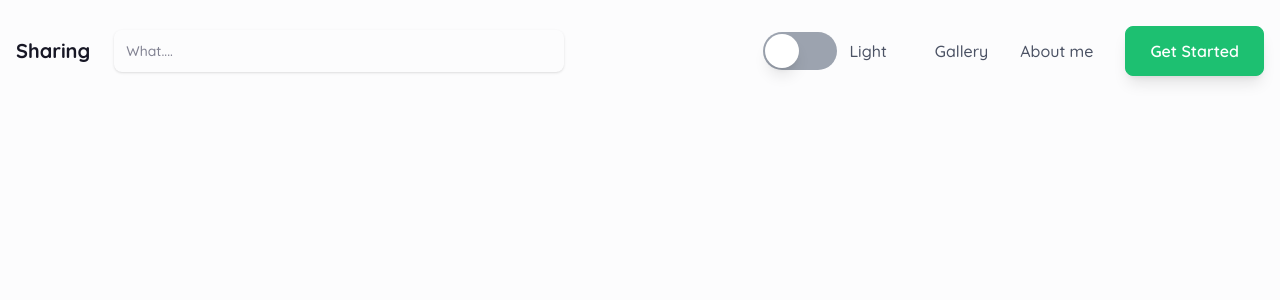
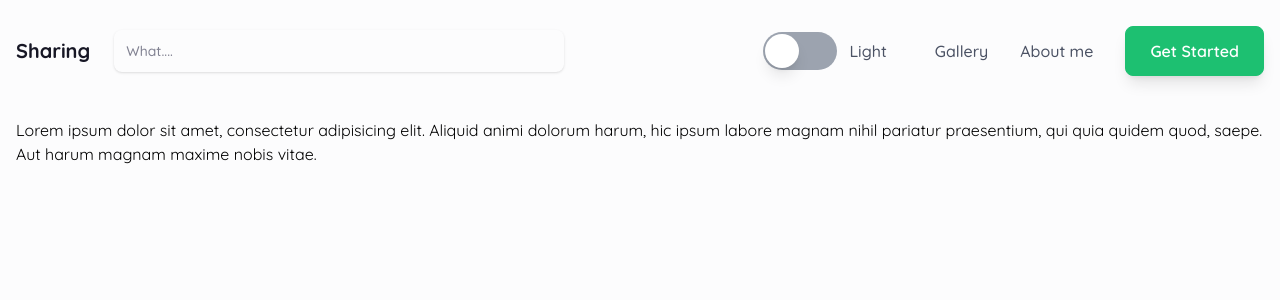
Before and after one commit to sonicname/mern-app-sharing-network, a React (Vite) app in the folder client/: page / in a window 1280 px wide. Shown: the top 300 px of the page. Built offline with nearby package versions, Linux system fonts and the light colour scheme.

Commit message:
refactor code and fix dark mode

```diff
--- a/client/src/components/layouts/Header.tsx
+++ b/client/src/components/layouts/Header.tsx
@@ -3,10 +3,7 @@ import { Container } from "./index";
 import classNames from "classnames";
 import { Button } from "../index";
 import { NavHamburger, NavLinkItem, NavSearch } from "../navbar";
-import {
-  IGlobalState,
-  useGlobalContext,
-} from "../../contexts/global/globalContext";
+import { IGlobalState, useGlobalContext } from "../../contexts/global";
 import NavSwitchDarkMode from "../navbar/NavSwitchDarkMode";
 
 const Header = () => {
--- a/client/src/components/navbar/NavSwitchDarkMode.tsx
+++ b/client/src/components/navbar/NavSwitchDarkMode.tsx
@@ -1,9 +1,6 @@
 import React from "react";
 import Toggle from "../Toggle";
-import {
-  IGlobalState,
-  useGlobalContext,
-} from "../../contexts/global/globalContext";
+import { IGlobalState, useGlobalContext } from "../../contexts/global";
 
 const NavSwitchDarkMode = () => {
   const { dark, switchDarkMode } = useGlobalContext() as IGlobalState;
--- a/client/src/contexts/global/globalContext.tsx
+++ b/client/src/contexts/global/globalContext.tsx
@@ -1,4 +1,10 @@
-import { createContext, ReactNode, useContext, useReducer } from "react";
+import {
+  createContext,
+  ReactNode,
+  useContext,
+  useEffect,
+  useReducer,
+} from "react";
 import globalReducers from "./globalReducers";
 import { GlobalAction } from "./globalAction";
 
@@ -23,14 +29,13 @@ const initialState: IGlobalState = {
 export const GlobalProvider = (props: { children: ReactNode }) => {
   const [globalState, dispatch] = useReducer(globalReducers, initialState);
 
-  const switchDarkMode = () => {
-    dispatch({ type: GlobalAction.CHANGE_DARKMODE });
+  useEffect(() => {
     if (!theme) {
-      !globalState.dark
+      globalState.dark
         ? localStorage.setItem("theme", "dark")
         : localStorage.setItem("theme", "light");
     } else {
-      !globalState.dark
+      globalState.dark
         ? localStorage.setItem("theme", "dark")
         : localStorage.setItem("theme", "light");
     }
@@ -40,6 +45,10 @@ export const GlobalProvider = (props: { children: ReactNode }) => {
     } else {
       document.documentElement.classList.remove("dark");
     }
+  }, [globalState.dark]);
+
+  const switchDarkMode = () => {
+    dispatch({ type: GlobalAction.CHANGE_DARKMODE });
   };
 
   const changeShowMenu = () => {
--- /dev/null
+++ b/client/src/contexts/global/index.tsx
@@ -0,0 +1,12 @@
+import { IGlobalAction, GlobalAction } from "./globalAction";
+
+import {
+  IGlobalState,
+  GlobalProvider,
+  useGlobalContext,
+} from "./globalContext";
+
+import globalReducers from "./globalReducers";
+
+export { useGlobalContext, GlobalAction, GlobalProvider, globalReducers };
+export type { IGlobalState, IGlobalAction };
--- a/client/src/main.tsx
+++ b/client/src/main.tsx
@@ -6,9 +6,12 @@ import { ToastContainer } from "react-toastify";
 import "react-toastify/dist/ReactToastify.css";
 import "./index.css";
 import Loading from "./components/Loading";
-import { GlobalProvider } from "./contexts/global/globalContext";
+import { GlobalProvider } from "./contexts/global";
 
 const HomePage = lazy(() => import("./pages/HomePage"));
+const SignUpPage = lazy(() => import("./pages/SignUpPage"));
+// @ts-ignore
+const SignInPage = lazy(() => import("./pages/SignInPage"));
 
 ReactDOM.createRoot(document.getElementById("root") as HTMLElement).render(
   <>
@@ -23,6 +26,8 @@ ReactDOM.createRoot(document.getElementById("root") as HTMLElement).render(
         <BrowserRouter>
           <Routes>
             <Route path="/" element={<HomePage />} />
+            <Route path="/signup" element={<SignUpPage />} />
+            <Route path="/signin" element={<SignInPage />} />
           </Routes>
         </BrowserRouter>
       </Suspense>
--- a/client/src/pages/HomePage.tsx
+++ b/client/src/pages/HomePage.tsx
@@ -3,7 +3,11 @@ import { SharedLayout } from "../components/layouts";
 const HomePage = () => {
   return (
     <SharedLayout>
-      <div className="flex-1"></div>
+      <div className="p-4">
+        Lorem ipsum dolor sit amet, consectetur adipisicing elit. Aliquid animi
+        dolorum harum, hic ipsum labore magnam nihil pariatur praesentium, qui
+        quia quidem quod, saepe. Aut harum magnam maxime nobis vitae.
+      </div>
     </SharedLayout>
   );
 };
--- /dev/null
+++ b/client/src/pages/SignInPage.jsx
@@ -0,0 +1,8 @@
+import React from "react";
+import { SharedLayout } from "../components/layouts";
+
+const SignInPage = () => {
+  return <SharedLayout>Sign In Page</SharedLayout>;
+};
+
+export default SignInPage;
--- /dev/null
+++ b/client/src/pages/SignUpPage.tsx
@@ -0,0 +1,8 @@
+import React from "react";
+import { SharedLayout } from "../components/layouts";
+
+const SignUpPage = () => {
+  return <SharedLayout>Sign Up Page</SharedLayout>;
+};
+
+export default SignUpPage;
```
